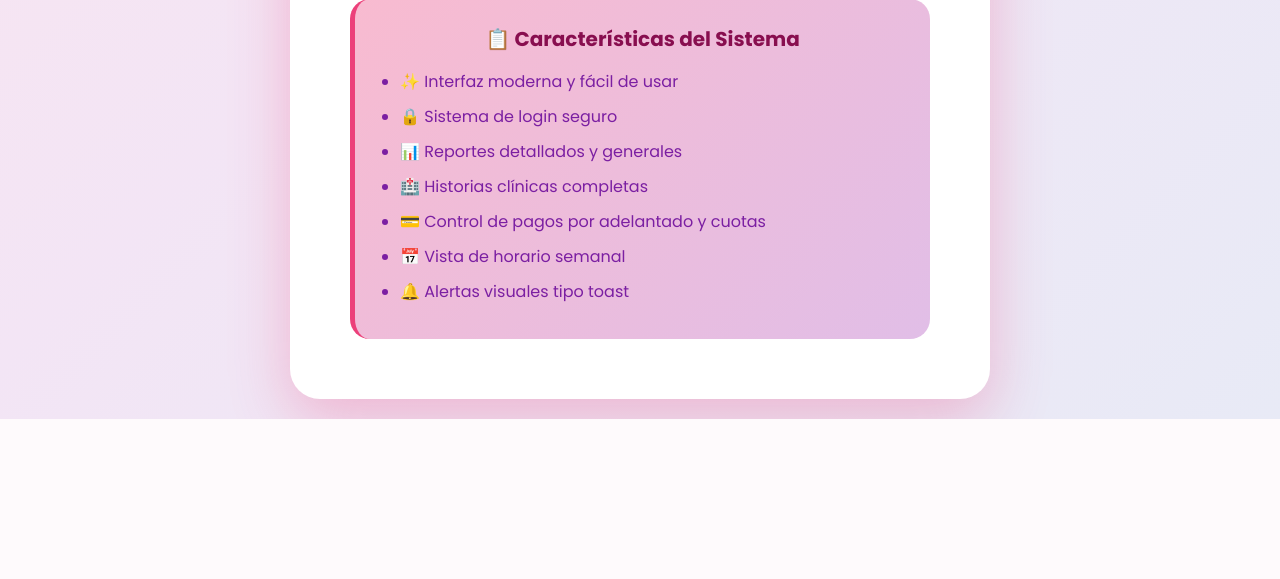
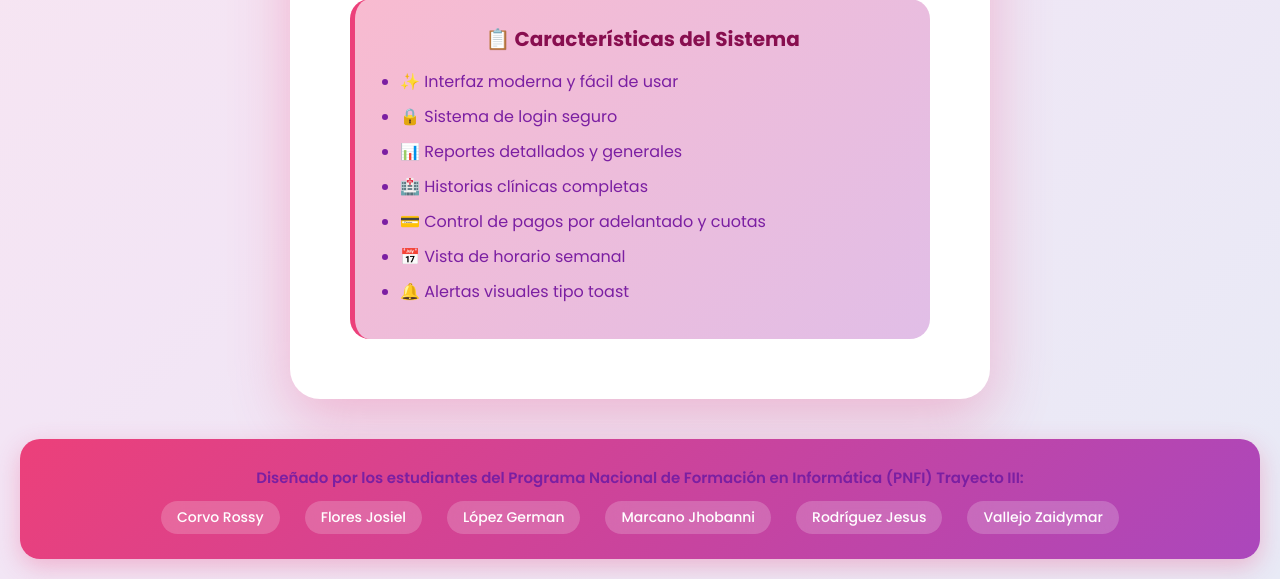
Before and after one commit to jhob-dev/sisteme_odontologico, a Django app: page / in a window 1280 px wide. Shown: the part 983-1562 px from the top of the page. Before the commit the page ends 1402 px from the top, so only its background shows below. Run offline with Django 5.2, Linux system fonts and the light colour scheme.

Commit message:
error inicio de sesion

```diff
--- a/consultorio_odontologico/settings.py
+++ b/consultorio_odontologico/settings.py
@@ -26,6 +26,10 @@ SECRET_KEY = 'django-insecure-q3jf*cpi1e9ajitb^jq20l-kckj*w44%!9)5g2tuvfr5-69(6+
 DEBUG = True
 
 ALLOWED_HOSTS = ['127.0.0.1', 'localhost']
+
+LOGIN_URL = '/login/'
+LOGIN_REDIRECT_URL = '/dashboard/'
+LOGOUT_REDIRECT_URL = '/login/'
 
 CSRF_TRUSTED_ORIGINS = [
     'http://127.0.0.1:8000',
--- a/core/templates/core/bienvenida.html
+++ b/core/templates/core/bienvenida.html
@@ -16,11 +16,11 @@
             background: linear-gradient(135deg, #fce4ec 0%, #f3e5f5 50%, #e8eaf6 100%);
             min-height: 100vh;
             display: flex;
-            align-items: center;
-            justify-content: center;
+            flex-direction: column;
             padding: 20px;
         }
         .welcome-container {
+            margin: auto;
             background: white;
             padding: 60px;
             border-radius: 30px;
@@ -116,6 +116,34 @@
         .info-box li {
             margin-bottom: 10px;
         }
+        footer {
+            background: linear-gradient(135deg, #ec407a 0%, #ab47bc 100%);
+            color: white;
+            text-align: center;
+            padding: 25px 20px;
+            margin-top: 40px;
+            border-radius: 20px;
+            font-size: 14px;
+            box-shadow: 0 8px 25px rgba(236, 64, 122, 0.3);
+        }
+        footer .footer-titulo {
+            font-weight: 600;
+            font-size: 15px;
+            margin-bottom: 10px;
+        }
+        footer .footer-nombres {
+            display: flex;
+            flex-wrap: wrap;
+            justify-content: center;
+            gap: 10px 25px;
+            font-weight: 500;
+        }
+        footer .footer-nombres span {
+            background: rgba(255, 255, 255, 0.2);
+            padding: 6px 16px;
+            border-radius: 20px;
+            backdrop-filter: blur(10px);
+        }
     </style>
 </head>
 <body>
@@ -157,5 +185,18 @@
             </ul>
         </div>
     </div>
+    <footer>
+        <div>
+            <p class="footer-titulo">Diseñado por los estudiantes del Programa Nacional de Formación en Informática (PNFI) Trayecto III:</p>
+            <div class="footer-nombres">
+                <span>Corvo Rossy</span>
+                <span>Flores Josiel</span>
+                <span>López German</span>
+                <span>Marcano Jhobanni</span>
+                <span>Rodríguez Jesus</span>
+                <span>Vallejo Zaidymar</span>
+            </div>
+        </div>
+    </footer>
 </body>
 </html>
```
Also changed, not shown: core/templates/core/login.html (+43 -2 lines).
